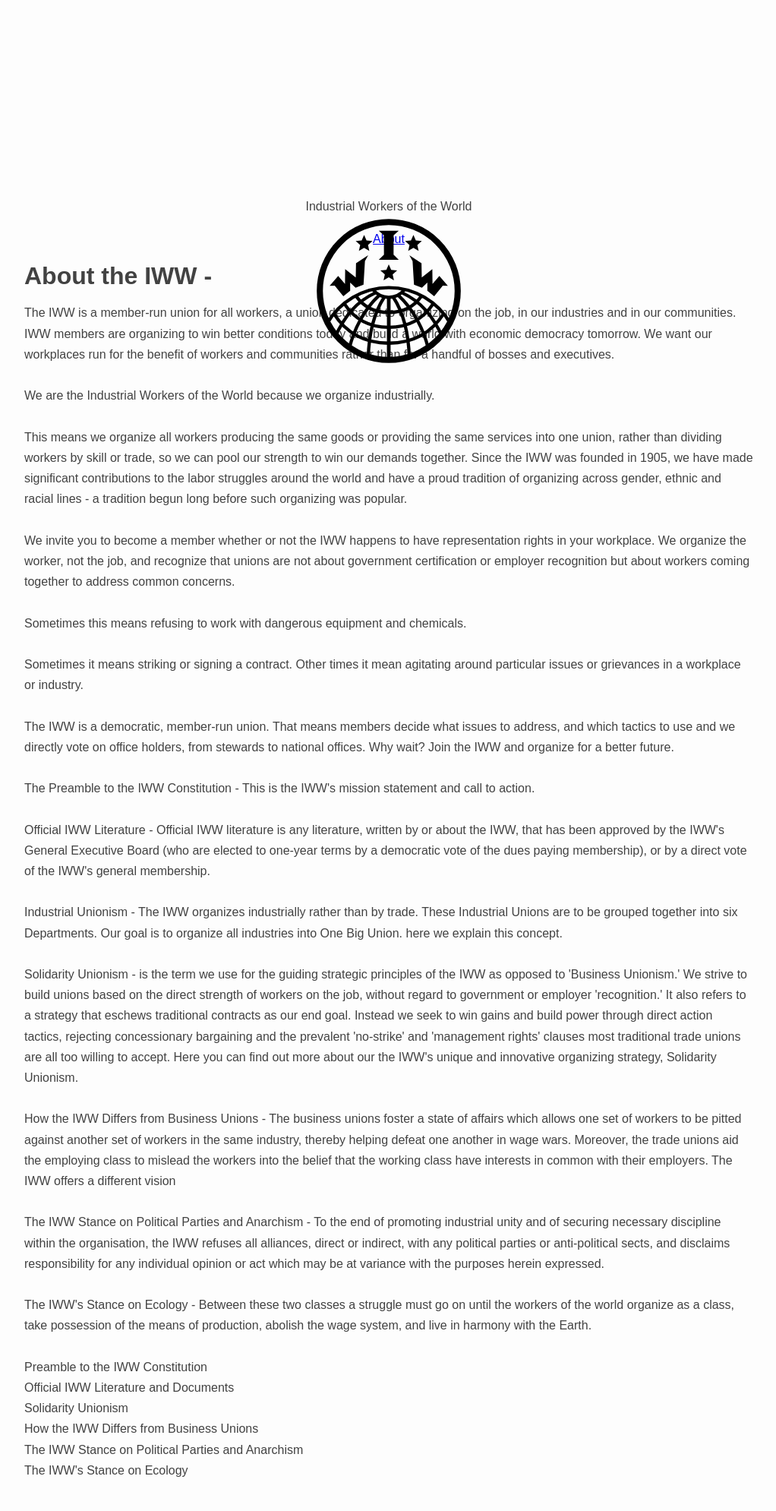
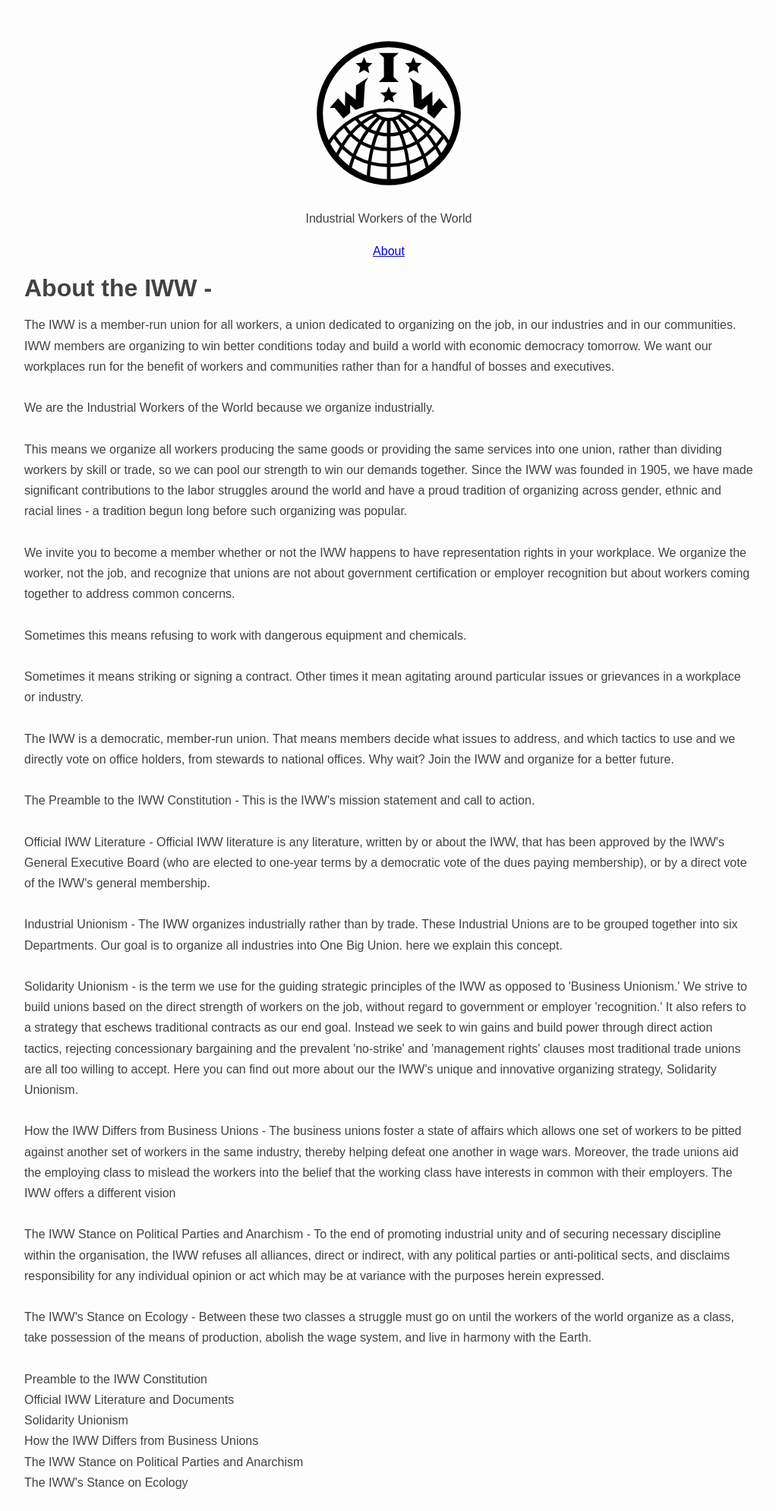
Before and after one commit to iww/static.iww.org, a Jekyll site: the page built from about.html, in a window 1280 px wide. Shown: the whole page at 76% size, without its empty margins (128-1150 px from the left). Built offline with Jekyll 4.4.1, drawn with Linux system fonts in a browser that asks for light colours.

Commit message:
Update _layout.scss

```diff
--- a/_sass/_layout.scss
+++ b/_sass/_layout.scss
@@ -30,7 +30,7 @@
 }
 
 #siteTitle {
-  margin-top: 250px;
+  padding-top: 250px;
 }
 
 .wrapper {
```
